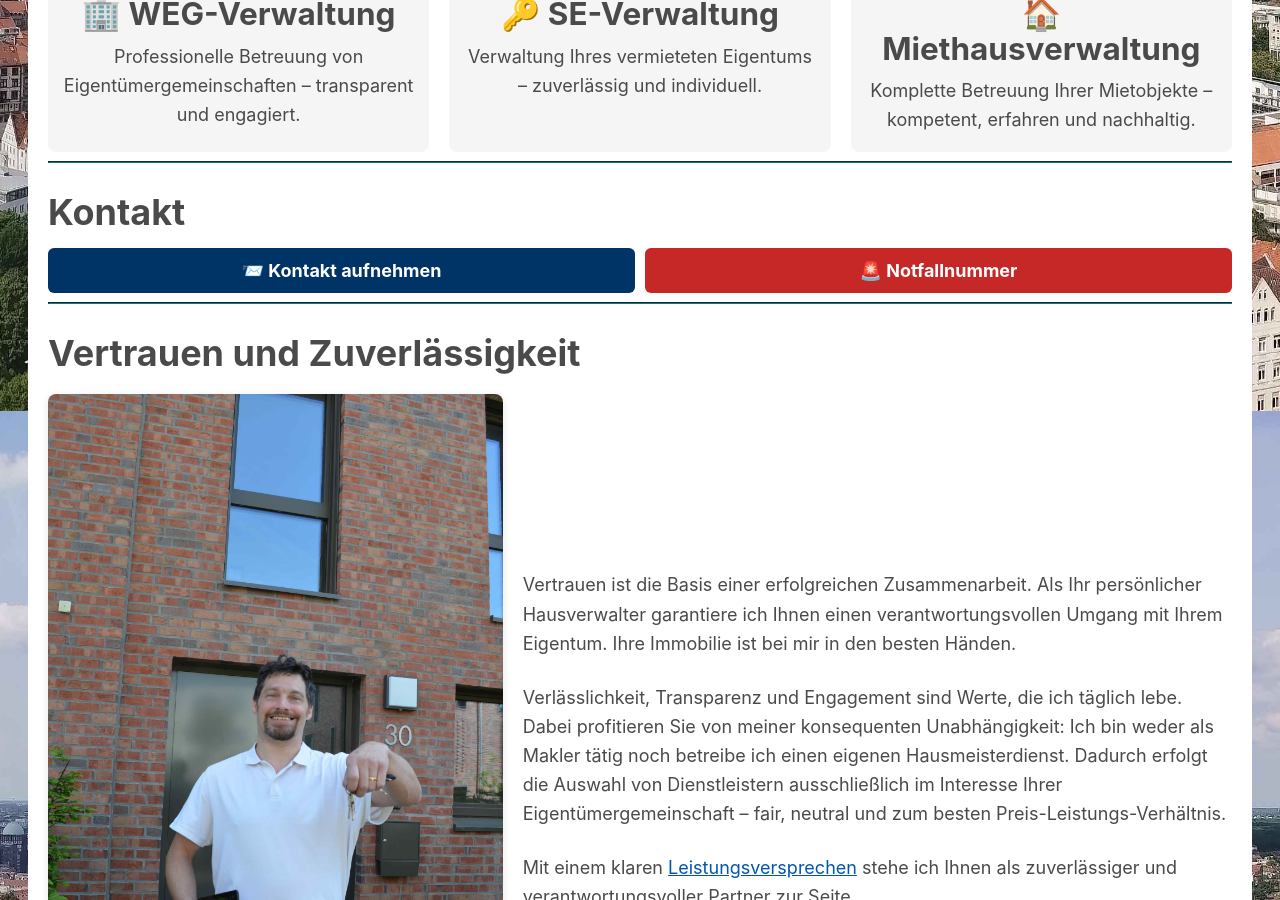
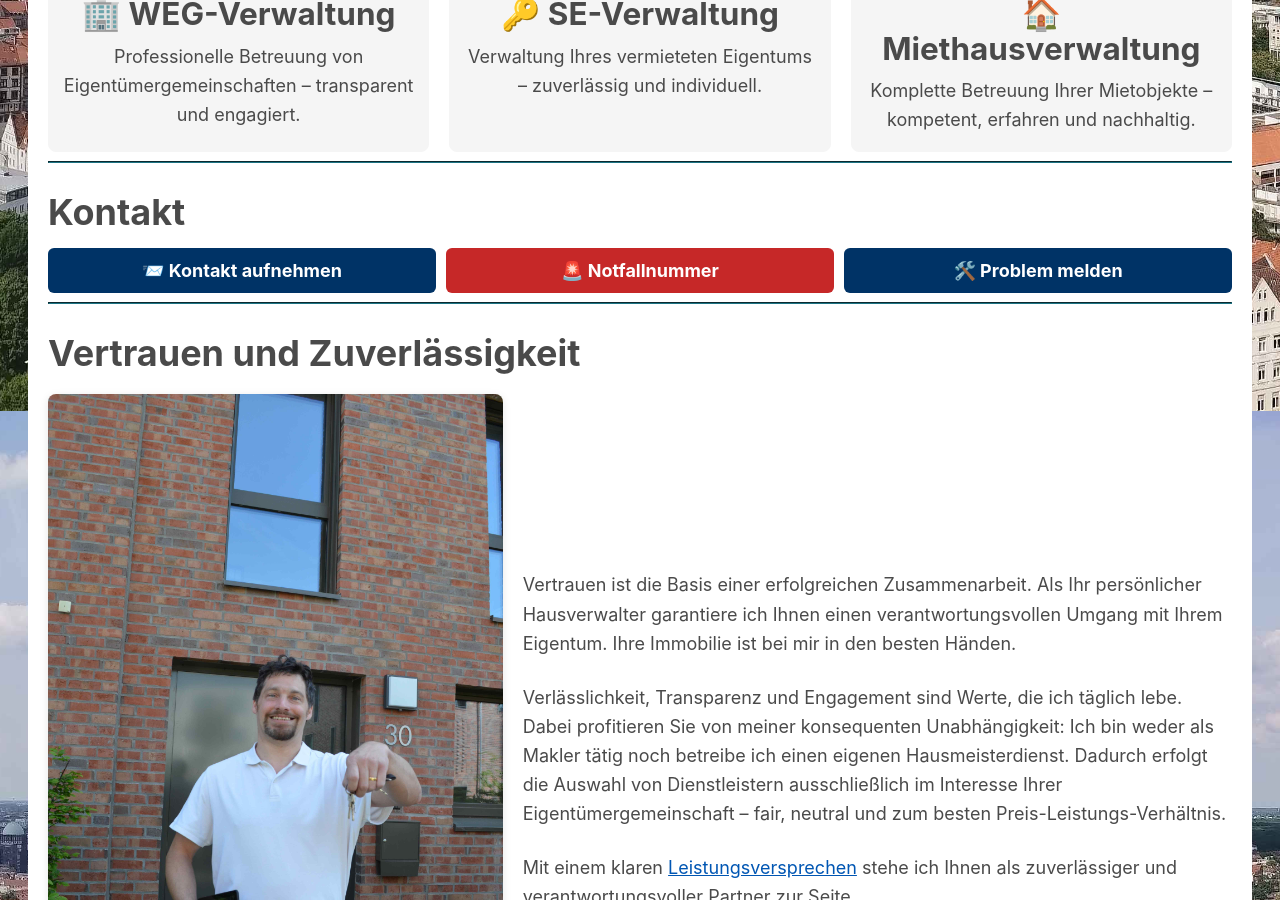
Before and after one commit to marek22k/hausverwaltung, a Jekyll site: the page built from index.md, in a window 1280 px wide and 900 px high, scrolled down 2289 px. Built offline with Jekyll 4.4.1, drawn with Linux system fonts in a browser that asks for light colours.

Commit message:
Update index.md

```diff
--- a/index.md
+++ b/index.md
@@ -133,6 +133,9 @@ sitemap: true
   <a href="/notfall/" class="button-link red" style="flex: 1; min-width: 220px;">
     🚨 Notfallnummer
   </a>
+  <a href="/problem-melden/" class="button-link" style="flex: 1; min-width: 220px;">
+  🛠️ Problem melden
+</a>
   </div>
 
 ---
```
